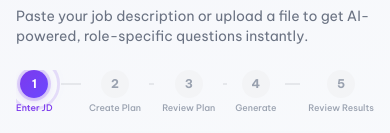
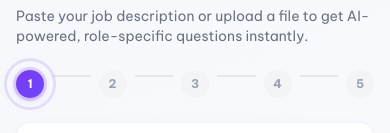
Before and after one commit to tulklk/AI_Interview_Question_Generation_RAG_LLM_FE, a Next.js app: page /hr/generate in a window 390 px wide. Shown: the part 138-271 px from the top of the page. Built offline with nearby package versions, Linux system fonts and the light colour scheme; no server answers.

Commit message:
fix(generate): fix stepper overflow cutting off last step
Remove overflow-x-auto from the stepper container (caused scroll indicator and clipped the Review Results step). Hide step labels on mobile with hidden sm:block instead.

```diff
--- a/src/components/generate/generate-form.tsx
+++ b/src/components/generate/generate-form.tsx
@@ -58,13 +58,13 @@ function viewToStep(view: FlowView, pollingPhase: "plan" | "questions"): number
 
 function FlowStepIndicator({ currentStep, steps }: { currentStep: number; steps: string[] }) {
   return (
-    <div className="flex items-center w-full mb-6 select-none overflow-x-auto min-w-0">
+    <div className="flex items-center w-full mb-6 select-none">
       {steps.map((label, i) => {
         const stepNum = i + 1;
         const done   = stepNum < currentStep;
         const active = stepNum === currentStep;
         return (
-          <div key={i} className={cn("flex items-center", i < steps.length - 1 && "flex-1")}>
+          <div key={i} className={cn("flex items-center min-w-0", i < steps.length - 1 && "flex-1")}>
             <div className="flex flex-col items-center gap-1 shrink-0">
               <div
                 className={cn(
@@ -80,7 +80,7 @@ function FlowStepIndicator({ currentStep, steps }: { currentStep: number; steps:
               </div>
               <span
                 className={cn(
-                  "text-[9px] font-medium text-center leading-tight whitespace-nowrap",
+                  "hidden sm:block text-[9px] font-medium text-center leading-tight whitespace-nowrap",
                   active
                     ? "text-[#7C3AED] dark:text-[#a78bff]"
                     : done
```
